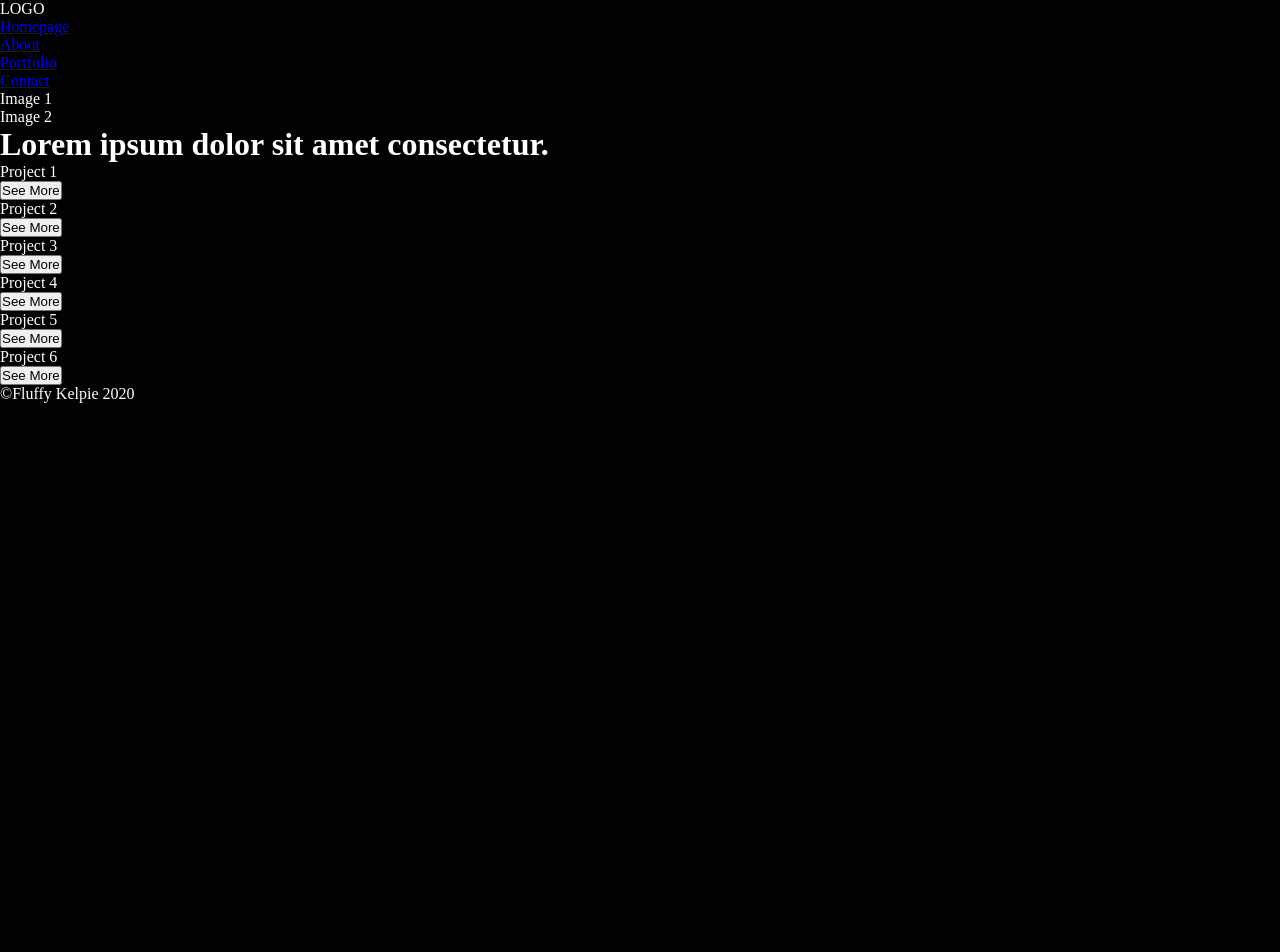
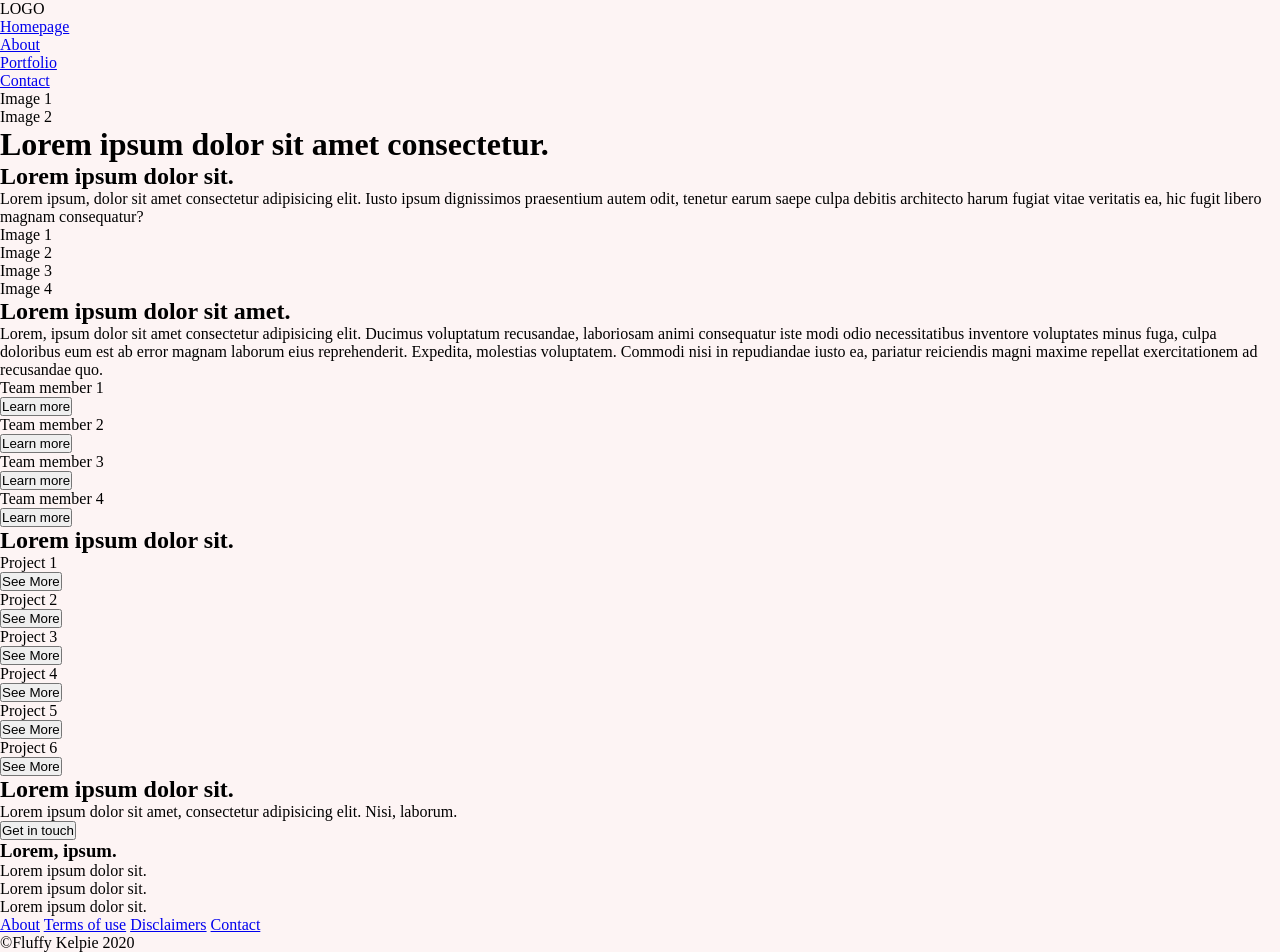
Before and after one commit to fluffykelpie/Wireframes, a plain HTML site: page index.html in a window 1280 px wide. Before the commit the page ends 800 px from the top, so only its background shows below. Drawn offline with Linux system fonts and the light colour scheme.

Commit message:
finish html setup

```diff
--- a/index.html
+++ b/index.html
@@ -35,12 +35,34 @@
             <h1>Lorem ipsum dolor sit amet consectetur.</h1>
         </div>
         <div class="homepage">
-
+            <h2>Lorem ipsum dolor sit.</h2>
+            <div class="text-home">Lorem ipsum, dolor sit amet consectetur adipisicing elit. Iusto ipsum dignissimos praesentium autem odit, tenetur earum saepe culpa debitis architecto harum fugiat vitae veritatis ea, hic fugit libero magnam consequatur?</div>
+            <div class="images-home">
+                <div class="box-img-home">Image 1</div>
+                <div class="box-img-home">Image 2</div>
+                <div class="box-img-home">Image 3</div>
+                <div class="box-img-home">Image 4</div>
+            </div>
         </div>
         <div class="about">
+            <h2>Lorem ipsum dolor sit amet.</h2>
+            <div class="about-us">
+                <p>Lorem, ipsum dolor sit amet consectetur adipisicing elit. Ducimus voluptatum recusandae, laboriosam animi consequatur iste modi odio necessitatibus inventore voluptates minus fuga, culpa doloribus eum est ab error magnam laborum eius reprehenderit. Expedita, molestias voluptatem. Commodi nisi in repudiandae iusto ea, pariatur reiciendis magni maxime repellat exercitationem ad recusandae quo.</p>
+            </div>
+            <div class="team">
+                <div class="team-image">Team member 1</div>
+                <button class="btn-team">Learn more</button>
+                <div class="team-image">Team member 2</div>
+                <button class="btn-team">Learn more</button>
+                <div class="team-image">Team member 3</div>
+                <button class="btn-team">Learn more</button>
+                <div class="team-image">Team member 4</div>
+                <button class="btn-team">Learn more</button>
+            </div>
 
         </div>
         <div class="portfolio">
+            <h2>Lorem ipsum dolor sit.</h2>
             <div class="box">Project 1</div>
             <button class="btn-port">See More</button>
             <div class="box">Project 2</div>
@@ -55,11 +77,25 @@
             <button class="btn-port">See More</button>
         </div>
         <div class="contact">
-
+            <h2>Lorem ipsum dolor sit.</h2>
+            <p>Lorem ipsum dolor sit amet, consectetur adipisicing elit. Nisi, laborum.</p>
+            <button class="btn-contact">Get in touch</button>
         </div>
     </main>
     <footer>
         <div class="footer-items">
+            <div class="contact-info">
+                <h3>Lorem, ipsum.</h3>
+                <p>Lorem ipsum dolor sit.</p>
+                <p>Lorem ipsum dolor sit.</p>
+                <p>Lorem ipsum dolor sit.</p>
+            </div>
+            <div class="quick-links">
+                <a href="#">About</a>
+                <a href="#">Terms of use</a>
+                <a href="#">Disclaimers</a>
+                <a href="#">Contact</a>
+            </div>
             <p>©Fluffy Kelpie 2020</p>
         </div>
     </footer>
--- a/sass/_reset.scss
+++ b/sass/_reset.scss
@@ -5,8 +5,7 @@
 }
 
 html {
-    background: rgb(2, 2, 2);
-    color: white;
+    background: rgb(253, 244, 244);
     height: 100vh;
     width: 100%;
     font-size: 100%;
```
Also changed, not shown: style.css, 1 other file.
